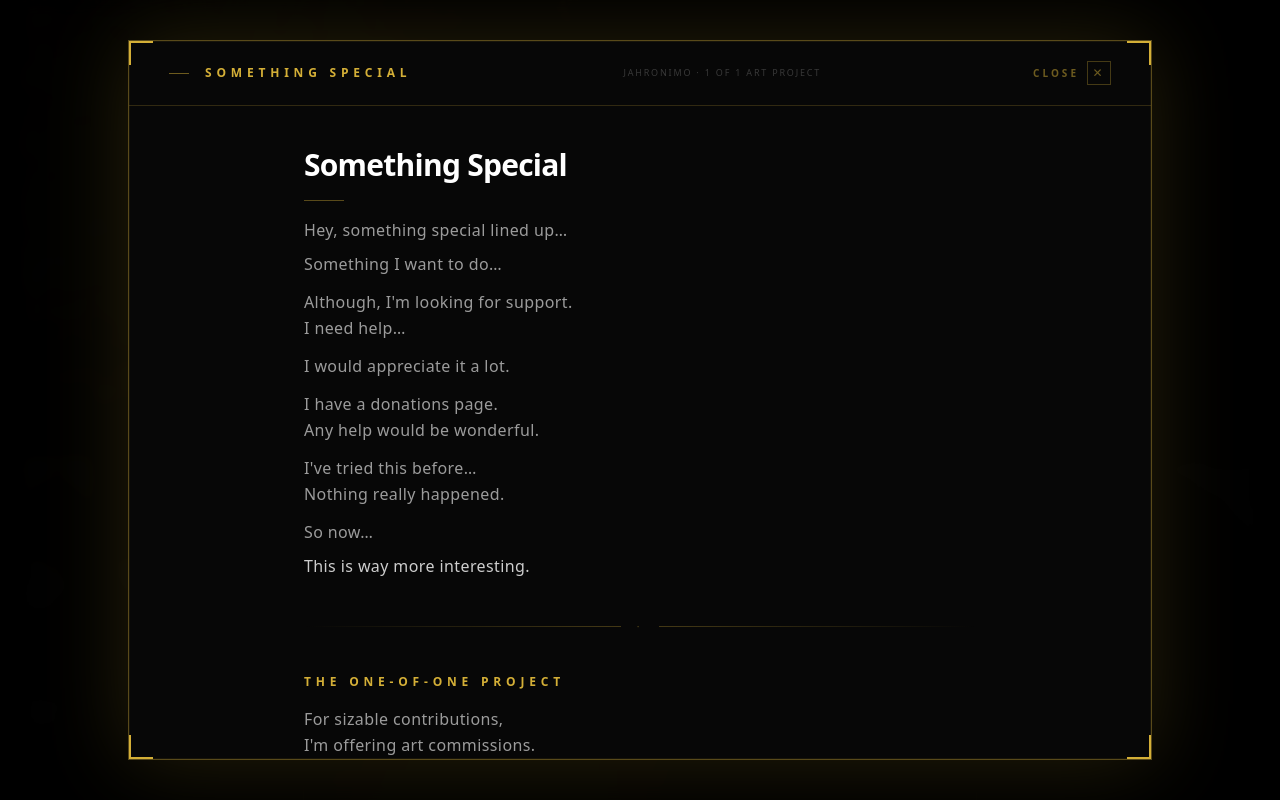
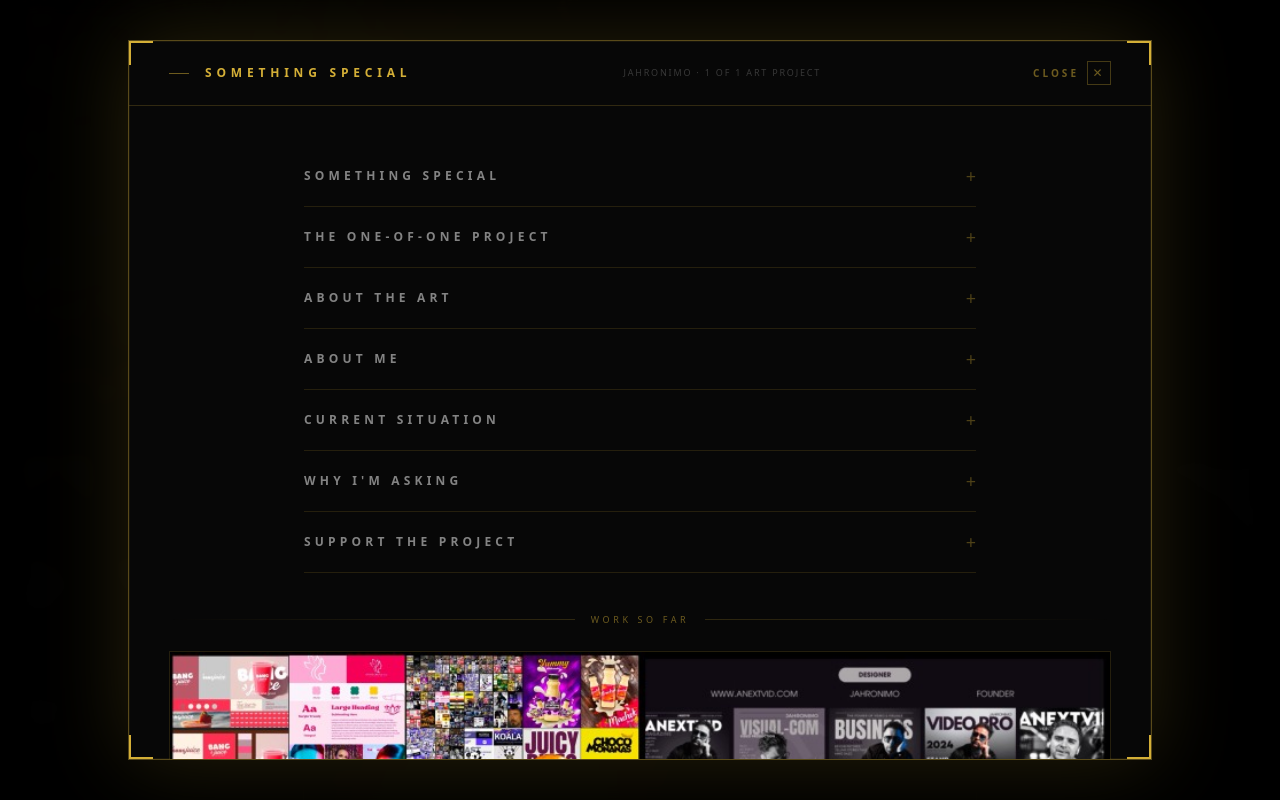
Before and after one commit to anextvid-boop/fiftyk-offer, a Next.js app: page /fiftyk-offer/ in a window 1280 px wide. Both pictures are taken after a click on the button "EXPAND INFO". Shown: the top 800 px of the page. Built offline with nearby package versions, Linux system fonts and the light colour scheme.

Commit message:
Expand Info: collapse all text sections into individual accordion rows

```diff
--- a/src/app/page.tsx
+++ b/src/app/page.tsx
@@ -301,6 +301,34 @@ const ExpandableFileField = ({ name, label, description }: { name: string; label
           </motion.div>
         )}
       </AnimatePresence>
+    </div>
+  );
+};
+
+const GalleryAccordion = ({ sections }: { sections: { title: string; content: React.ReactNode }[] }) => {
+  const [openIdx, setOpenIdx] = useState<number | null>(null);
+
+  return (
+    <div className="max-w-2xl mx-auto pb-10">
+      {sections.map((section, i) => (
+        <div key={i} className="border-b border-[#d4af37]/15">
+          <button
+            type="button"
+            onClick={() => setOpenIdx(openIdx === i ? null : i)}
+            className="w-full py-4 flex justify-between items-center text-left outline-none group"
+          >
+            <span className={`text-xs uppercase tracking-[0.35em] font-semibold transition-colors duration-200 ${openIdx === i ? "text-[#d4af37]" : "text-white/50 group-hover:text-white/80"}`}>
+              {section.title}
+            </span>
+            <span className={`text-lg font-thin transition-all duration-300 flex-shrink-0 ml-4 ${openIdx === i ? "text-[#d4af37] rotate-45" : "text-[#d4af37]/35"}`}>+</span>
+          </button>
+          {openIdx === i && (
+            <div className="pb-6 pr-2">
+              {section.content}
+            </div>
+          )}
+        </div>
+      ))}
     </div>
   );
 };
@@ -756,14 +784,13 @@ jahronimo1@hotmail.com
             {/* Scrollable content area */}
             <div className="overflow-y-auto flex-1 p-6 sm:p-10">
 
-              {/* ── Text Content ─────────────────────────────── */}
-              <div className="max-w-2xl mx-auto flex flex-col gap-10 pb-12">
-
-                {/* Opener */}
-                <div className="flex flex-col gap-4">
-                  <h2 className="text-white text-2xl sm:text-3xl font-black tracking-tight leading-tight">Something Special</h2>
-                  <div className="w-10 h-[1px] bg-[#d4af37]/40" />
-                  <div className="flex flex-col gap-2 text-white/60 text-sm sm:text-base font-light leading-relaxed tracking-wide">
+              {/* ── Accordion Text Content ─────────────────── */}
+              {(() => {
+                const sections = [
+                  {
+                    title: "Something Special",
+                    content: (
+                      <div className="flex flex-col gap-2 text-white/60 text-sm font-light leading-relaxed tracking-wide">
                         <p>Hey, something special lined up…</p>
                         <p>Something I want to do…</p>
                         <p className="pt-1">Although, I&apos;m looking for support.<br />I need help…</p>
@@ -773,19 +800,12 @@ jahronimo1@hotmail.com
                         <p className="pt-1">So now…</p>
                         <p className="text-white/80 font-medium">This is way more interesting.</p>
                       </div>
-                </div>
-
-                {/* Section divider */}
-                <div className="flex items-center gap-4">
-                  <div className="flex-grow h-[1px] bg-gradient-to-r from-transparent to-[#d4af37]/30" />
-                  <span className="text-[#d4af37]/40 text-[10px] tracking-[0.4em] uppercase">·</span>
-                  <div className="flex-grow h-[1px] bg-gradient-to-l from-transparent to-[#d4af37]/30" />
-                </div>
-
-                {/* The One-of-One Project */}
-                <div className="flex flex-col gap-4">
-                  <h3 className="text-[#d4af37] text-xs uppercase tracking-[0.4em] font-semibold">The One-of-One Project</h3>
-                  <div className="flex flex-col gap-2 text-white/60 text-sm sm:text-base font-light leading-relaxed tracking-wide">
+                    ),
+                  },
+                  {
+                    title: "The One-of-One Project",
+                    content: (
+                      <div className="flex flex-col gap-2 text-white/60 text-sm font-light leading-relaxed tracking-wide">
                         <p>For sizable contributions,<br />I&apos;m offering art commissions.</p>
                         <p className="pt-1 text-white/80 font-medium">The One-of-One Project.</p>
                         <p className="pt-1">Something non-replicable.<br />Secret. Special. Specific…<br />Created for you.</p>
@@ -793,21 +813,14 @@ jahronimo1@hotmail.com
                         <p className="pt-1">Mixed media.<br />Physical + creative experimentation.</p>
                         <p className="pt-1">No saying exactly what…<br />That&apos;s part of it.</p>
                       </div>
-                </div>
-
-                {/* Section divider */}
-                <div className="flex items-center gap-4">
-                  <div className="flex-grow h-[1px] bg-gradient-to-r from-transparent to-[#d4af37]/30" />
-                  <span className="text-[#d4af37]/40 text-[10px] tracking-[0.4em] uppercase">·</span>
-                  <div className="flex-grow h-[1px] bg-gradient-to-l from-transparent to-[#d4af37]/30" />
-                </div>
-
-                {/* About the Art */}
-                <div className="flex flex-col gap-4">
-                  <h3 className="text-[#d4af37] text-xs uppercase tracking-[0.4em] font-semibold">About the Art</h3>
-                  <div className="flex flex-col gap-2 text-white/60 text-sm sm:text-base font-light leading-relaxed tracking-wide">
+                    ),
+                  },
+                  {
+                    title: "About the Art",
+                    content: (
+                      <div className="flex flex-col gap-2 text-white/60 text-sm font-light leading-relaxed tracking-wide">
                         <p>I&apos;ve been doing mixed media art styles most of my life — since I was a kid.</p>
-                    <div className="flex flex-col gap-1 pl-4 border-l border-[#d4af37]/20 mt-2">
+                        <div className="flex flex-col gap-1 pl-4 border-l border-[#d4af37]/20 mt-1">
                           <p>A++ Art Foundation.</p>
                           <p>Then Games Design.</p>
                           <p>3D Animation.</p>
@@ -816,97 +829,59 @@ jahronimo1@hotmail.com
                         </div>
                         <p className="pt-1">My art has always been about combining things:</p>
                         <div className="flex flex-col gap-1 pl-4 border-l border-[#d4af37]/20 mt-1">
-                      <p>Paints</p>
-                      <p>Inks</p>
-                      <p>Glues</p>
-                      <p>Buttons</p>
-                      <p>Objects</p>
-                      <p>Materials</p>
+                          <p>Paints · Inks · Glues · Buttons · Objects · Materials</p>
                           <p>And an entire line of experimental approaches.</p>
                         </div>
-                    <p className="pt-2">Working on something…</p>
-                    <p>Not saying what exactly.</p>
-                    <p className="pt-1">Just part of it.</p>
+                        <p className="pt-2">Working on something…<br />Not saying what exactly.<br />Just part of it.</p>
                         <p className="text-white/80 font-medium pt-1">I think it will be good.</p>
                       </div>
-                </div>
-
-                {/* Section divider */}
-                <div className="flex items-center gap-4">
-                  <div className="flex-grow h-[1px] bg-gradient-to-r from-transparent to-[#d4af37]/30" />
-                  <span className="text-[#d4af37]/40 text-[10px] tracking-[0.4em] uppercase">·</span>
-                  <div className="flex-grow h-[1px] bg-gradient-to-l from-transparent to-[#d4af37]/30" />
-                </div>
-
-                {/* About Me */}
-                <div className="flex flex-col gap-4">
-                  <h3 className="text-[#d4af37] text-xs uppercase tracking-[0.4em] font-semibold">About Me</h3>
-                  <div className="flex flex-col gap-2 text-white/60 text-sm sm:text-base font-light leading-relaxed tracking-wide">
+                    ),
+                  },
+                  {
+                    title: "About Me",
+                    content: (
+                      <div className="flex flex-col gap-2 text-white/60 text-sm font-light leading-relaxed tracking-wide">
                         <p>My name is Jahronimo.</p>
-                    <p className="pt-1">I&apos;m looking for help.</p>
-                    <p>Rent, food, basic things.</p>
+                        <p className="pt-1">I&apos;m looking for help.<br />Rent, food, basic things.</p>
                         <p>Things are not looking good right now.</p>
                         <p className="pt-1">I&apos;ve done many forms of art my whole life.<br />But art takes a lot of time.</p>
                         <p className="pt-1">There has been some support, but very little overall.</p>
                       </div>
-                </div>
-
-                {/* Section divider */}
-                <div className="flex items-center gap-4">
-                  <div className="flex-grow h-[1px] bg-gradient-to-r from-transparent to-[#d4af37]/30" />
-                  <span className="text-[#d4af37]/40 text-[10px] tracking-[0.4em] uppercase">·</span>
-                  <div className="flex-grow h-[1px] bg-gradient-to-l from-transparent to-[#d4af37]/30" />
-                </div>
-
-                {/* Current Situation */}
-                <div className="flex flex-col gap-4">
-                  <h3 className="text-[#d4af37] text-xs uppercase tracking-[0.4em] font-semibold">Current Situation</h3>
-                  <div className="flex flex-col gap-2 text-white/60 text-sm sm:text-base font-light leading-relaxed tracking-wide">
+                    ),
+                  },
+                  {
+                    title: "Current Situation",
+                    content: (
+                      <div className="flex flex-col gap-2 text-white/60 text-sm font-light leading-relaxed tracking-wide">
                         <p>Recently I&apos;ve mostly been eating:</p>
                         <div className="flex flex-col gap-1 pl-4 border-l border-[#d4af37]/20 mt-1">
                           <p>Cheap noodles for about a month.<br />Maybe more like 2–3 months.</p>
                           <p className="pt-1">Also cheap pizzas — about £1.40.</p>
                         </div>
                         <p className="pt-2">Just trying to keep costs low.</p>
-                    <p className="pt-1">Thankfully I&apos;m not homeless.</p>
-                    <p>I live in supported accommodation, which helps with housing.</p>
-                    <p className="pt-1">But I cannot currently make rent.</p>
-                    <p>At the moment I am around 7 months behind on rent.</p>
+                        <p className="pt-1">Thankfully I&apos;m not homeless.<br />I live in supported accommodation.</p>
+                        <p className="pt-1">But I cannot currently make rent.<br />Around 7 months behind.</p>
                         <p className="pt-2">And right now…</p>
-                    <p className="text-white text-lg font-black tracking-tight">I have about £1.50 to my name.</p>
+                        <p className="text-white text-base font-black tracking-tight">I have about £1.50 to my name.</p>
                         <p className="pt-1">No money for food, software, or anything really.</p>
                         <p className="pt-2 text-white/80">If you can support in any way,<br />it would be greatly appreciated.</p>
                       </div>
-                </div>
-
-                {/* Section divider */}
-                <div className="flex items-center gap-4">
-                  <div className="flex-grow h-[1px] bg-gradient-to-r from-transparent to-[#d4af37]/30" />
-                  <span className="text-[#d4af37]/40 text-[10px] tracking-[0.4em] uppercase">·</span>
-                  <div className="flex-grow h-[1px] bg-gradient-to-l from-transparent to-[#d4af37]/30" />
-                </div>
-
-                {/* Why I'm Asking */}
-                <div className="flex flex-col gap-4">
-                  <h3 className="text-[#d4af37] text-xs uppercase tracking-[0.4em] font-semibold">Why I&apos;m Asking</h3>
-                  <div className="flex flex-col gap-2 text-white/60 text-sm sm:text-base font-light leading-relaxed tracking-wide">
+                    ),
+                  },
+                  {
+                    title: "Why I'm Asking",
+                    content: (
+                      <div className="flex flex-col gap-2 text-white/60 text-sm font-light leading-relaxed tracking-wide">
                         <p>I come from a large family with a low-income background.</p>
                         <p>That&apos;s about as much as I&apos;d like to say about that.</p>
                         <p className="pt-1">Right now I&apos;m just trying to keep going, keep creating, and build something meaningful.</p>
                       </div>
-                </div>
-
-                {/* Section divider */}
-                <div className="flex items-center gap-4">
-                  <div className="flex-grow h-[1px] bg-gradient-to-r from-transparent to-[#d4af37]/30" />
-                  <span className="text-[#d4af37]/40 text-[10px] tracking-[0.4em] uppercase">·</span>
-                  <div className="flex-grow h-[1px] bg-gradient-to-l from-transparent to-[#d4af37]/30" />
-                </div>
-
-                {/* Support the Project */}
-                <div className="flex flex-col gap-4">
-                  <h3 className="text-[#d4af37] text-xs uppercase tracking-[0.4em] font-semibold">Support the Project</h3>
-                  <div className="flex flex-col gap-2 text-white/60 text-sm sm:text-base font-light leading-relaxed tracking-wide">
+                    ),
+                  },
+                  {
+                    title: "Support the Project",
+                    content: (
+                      <div className="flex flex-col gap-2 text-white/60 text-sm font-light leading-relaxed tracking-wide">
                         <p>If you want to support:</p>
                         <p className="pt-1">Donations are appreciated.</p>
                         <p>Large contributions can receive One-of-One art commissions.</p>
@@ -917,9 +892,14 @@ jahronimo1@hotmail.com
                         </div>
                         <p className="pt-2 text-white/80 font-medium">Part of the £50,000 One-of-One Project.</p>
                       </div>
-                </div>
+                    ),
+                  },
+                ];
 
-              </div>
+                return (
+                  <GalleryAccordion sections={sections} />
+                );
+              })()}
 
               {/* ── Images ─────────────────────────────────────── */}
               <div className="max-w-5xl mx-auto">
```
Lines whose indentation alone changed are shown as unchanged.
